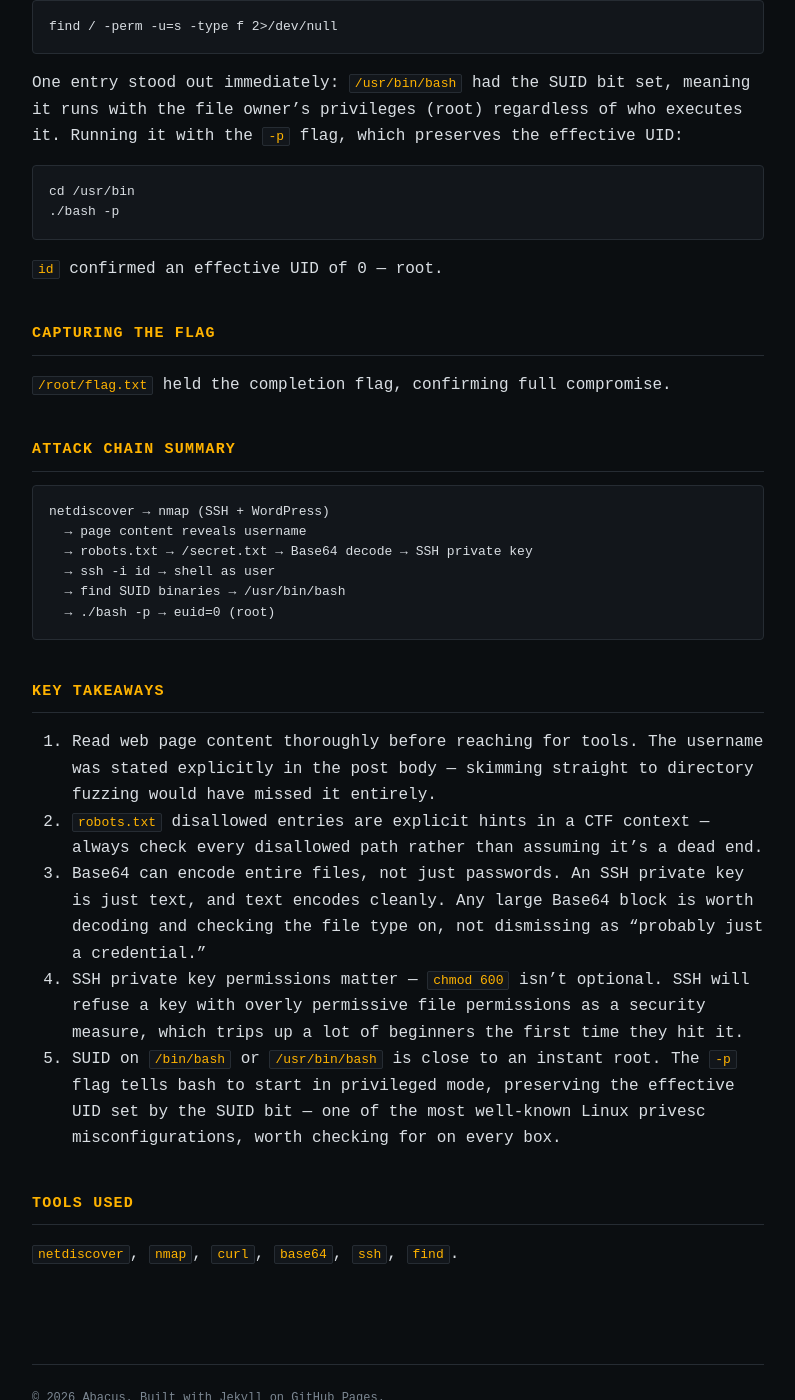
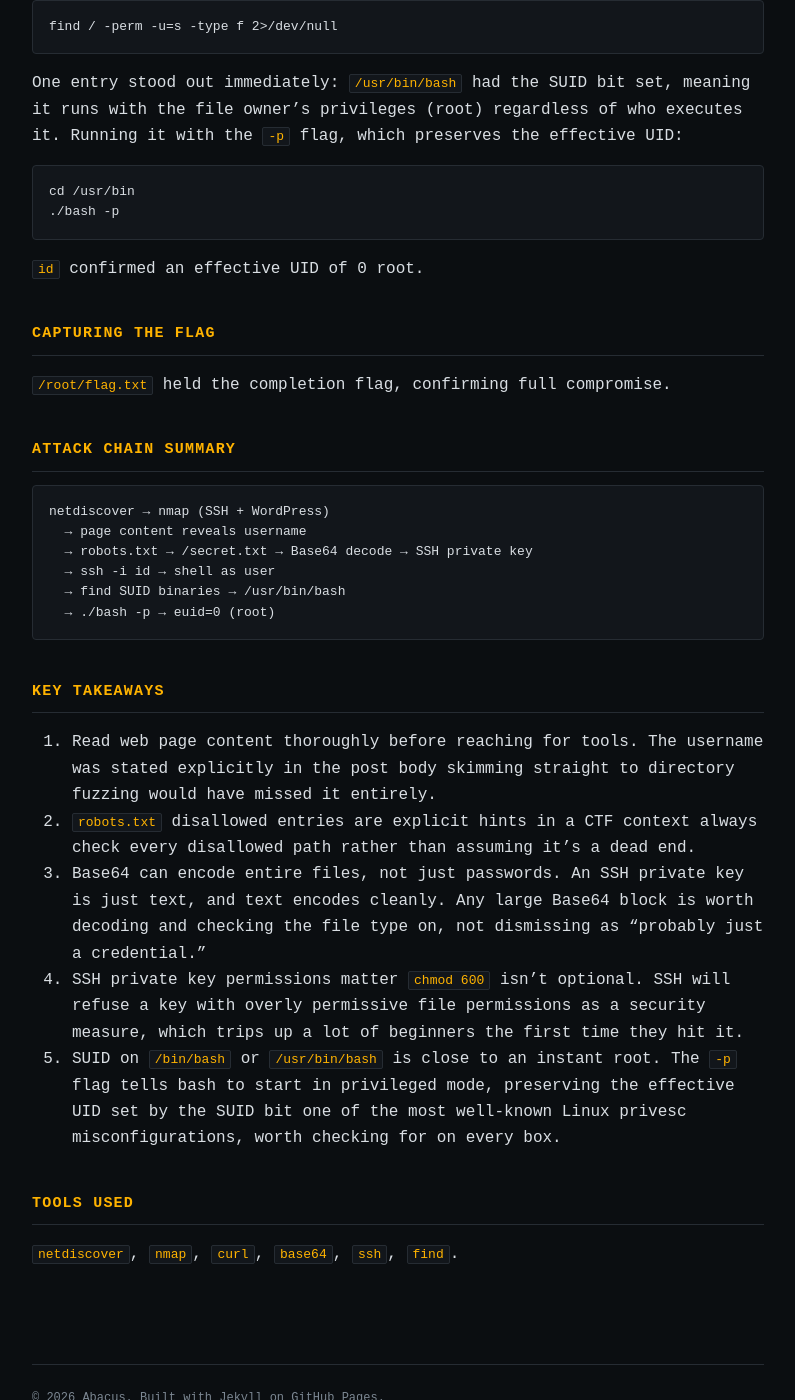
Before and after one commit to abacu5/abacu5.github.io, a Jekyll site: the page built from _posts/2026-03-30-vulnhub-oscp.md, in a window 1280 px wide and 1400 px high, scrolled down 2221 px. Shown: the whole window, without its empty margins (242-1037 px from the left). Built offline with Jekyll 4.4.1, drawn with Linux system fonts in a browser that asks for light colours; some of the changed text lies outside the part shown.

````diff
--- a/_posts/2026-03-30-vulnhub-oscp.md
+++ b/_posts/2026-03-30-vulnhub-oscp.md
@@ -40,7 +40,7 @@ nmap -T4 -A -p- 192.168.1.8
 | 80/tcp | HTTP | Apache 2.4.41, WordPress 5.4.2 |
 | 33060/tcp | mysqlx | MySQL X Protocol |
 
-The scan also flagged a `robots.txt` disallowing a single path — `/secret.txt` —
+The scan also flagged a `robots.txt` disallowing a single path  `/secret.txt`
 worth checking immediately.
 
 ## Web Enumeration
@@ -73,7 +73,7 @@ chmod 600 id
 ssh oscp@192.168.1.8 -i id
 ```
 
-Logged straight in — no password needed, the key handled authentication.
+Logged straight in  no password needed, the key handled authentication.
 
 ## Privilege Escalation via SUID bash
 
@@ -92,7 +92,7 @@ cd /usr/bin
 ./bash -p
 ```
 
-`id` confirmed an effective UID of 0 — root.
+`id` confirmed an effective UID of 0  root.
 
 ## Capturing the Flag
 
@@ -112,19 +112,19 @@ netdiscover → nmap (SSH + WordPress)
 ## Key Takeaways
 
 1. Read web page content thoroughly before reaching for tools. The username was
-   stated explicitly in the post body — skimming straight to directory fuzzing
+   stated explicitly in the post body  skimming straight to directory fuzzing
    would have missed it entirely.
-2. `robots.txt` disallowed entries are explicit hints in a CTF context — always
+2. `robots.txt` disallowed entries are explicit hints in a CTF context  always
    check every disallowed path rather than assuming it's a dead end.
 3. Base64 can encode entire files, not just passwords. An SSH private key is just
    text, and text encodes cleanly. Any large Base64 block is worth decoding and
    checking the file type on, not dismissing as "probably just a credential."
-4. SSH private key permissions matter — `chmod 600` isn't optional. SSH will
+4. SSH private key permissions matter  `chmod 600` isn't optional. SSH will
    refuse a key with overly permissive file permissions as a security measure,
    which trips up a lot of beginners the first time they hit it.
 5. SUID on `/bin/bash` or `/usr/bin/bash` is close to an instant root. The `-p`
    flag tells bash to start in privileged mode, preserving the effective UID set
-   by the SUID bit — one of the most well-known Linux privesc misconfigurations,
+   by the SUID bit  one of the most well-known Linux privesc misconfigurations,
    worth checking for on every box.
 
 ## Tools Used
````
